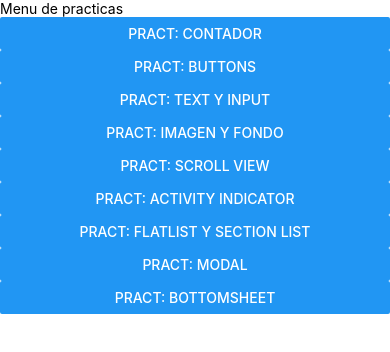
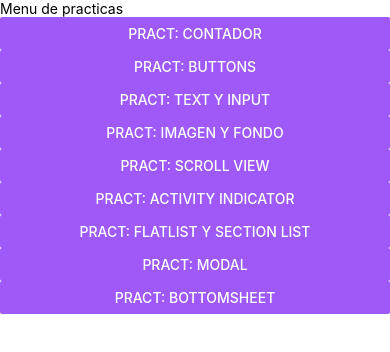
Before and after one commit to Yuliana-code28/PAM213, a React Native app in the folder intro/: screen / in a window 390 px wide. Shown: the top 352 px of the page. Built offline with nearby package versions, Linux system fonts and the light colour scheme.

Commit message:
cambio de color de los iconos

```diff
--- a/intro/screens/MenuScreen.js
+++ b/intro/screens/MenuScreen.js
@@ -38,18 +38,19 @@ export default function MenuScreen (){
                 return (
                     <View>
                          <Text>Menu de practicas </Text>
-                         <Button title='Pract: Contador' onPress={()=> setScreen('contador')}/>
-                         <Button title='Pract: Buttons' onPress={()=> setScreen('botones')}/>
-                         <Button title='Pract: Text y input' onPress={()=> setScreen('input')}/>
-                        <Button title='Pract: Imagen y fondo' onPress={()=> setScreen('imagen')} />
-                        <Button title='Pract: Scroll View' onPress={()=> setScreen('scroll')} />
-                        <Button title='Pract: Activity Indicator' onPress={()=> setScreen('indicator')} />
-                        <Button title='Pract: Flatlist y Section List' onPress={()=> setScreen('flatlist')} />
-                        <Button title='Pract: Modal' onPress={()=> setScreen('modal')} />
-                        <Button title='Pract: Bottomsheet' onPress={()=> setScreen('bottomsheet')} />
+                         <Button color= 'hsla(266, 92%, 66%, 1.00)'  title='Pract: Contador' onPress={()=> setScreen('contador')}/>
+                         <Button color= 'hsla(266, 92%, 66%, 1.00)' title='Pract: Buttons' onPress={()=> setScreen('botones')}/>
+                         <Button color='hsla(266, 92%, 66%, 1.00)'  title='Pract: Text y input' onPress={()=> setScreen('input')}/>
+                        <Button color= 'hsla(266, 92%, 66%, 1.00)' title='Pract: Imagen y fondo' onPress={()=> setScreen('imagen')} />
+                        <Button color='hsla(266, 92%, 66%, 1.00)'  title='Pract: Scroll View' onPress={()=> setScreen('scroll')} />
+                        <Button color= 'hsla(266, 92%, 66%, 1.00)' title='Pract: Activity Indicator' onPress={()=> setScreen('indicator')} />
+                        <Button color= 'hsla(266, 92%, 66%, 1.00)' title='Pract: Flatlist y Section List' onPress={()=> setScreen('flatlist')} />
+                        <Button color= 'hsla(266, 92%, 66%, 1.00)'  title='Pract: Modal' onPress={()=> setScreen('modal')} />
+                        <Button color= 'hsla(266, 92%, 66%, 1.00)'  title='Pract: Bottomsheet' onPress={()=> setScreen('bottomsheet')} />
 
                     </View>
                 );
+
     }
 
 }
```
